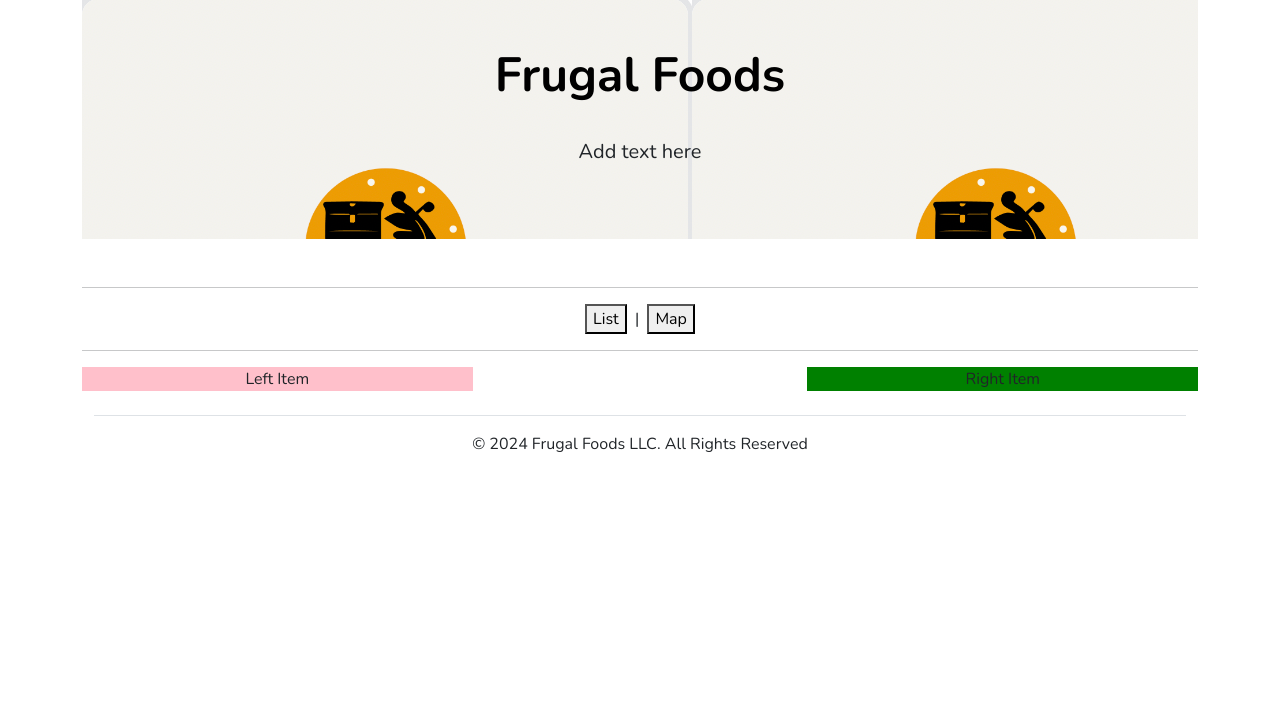
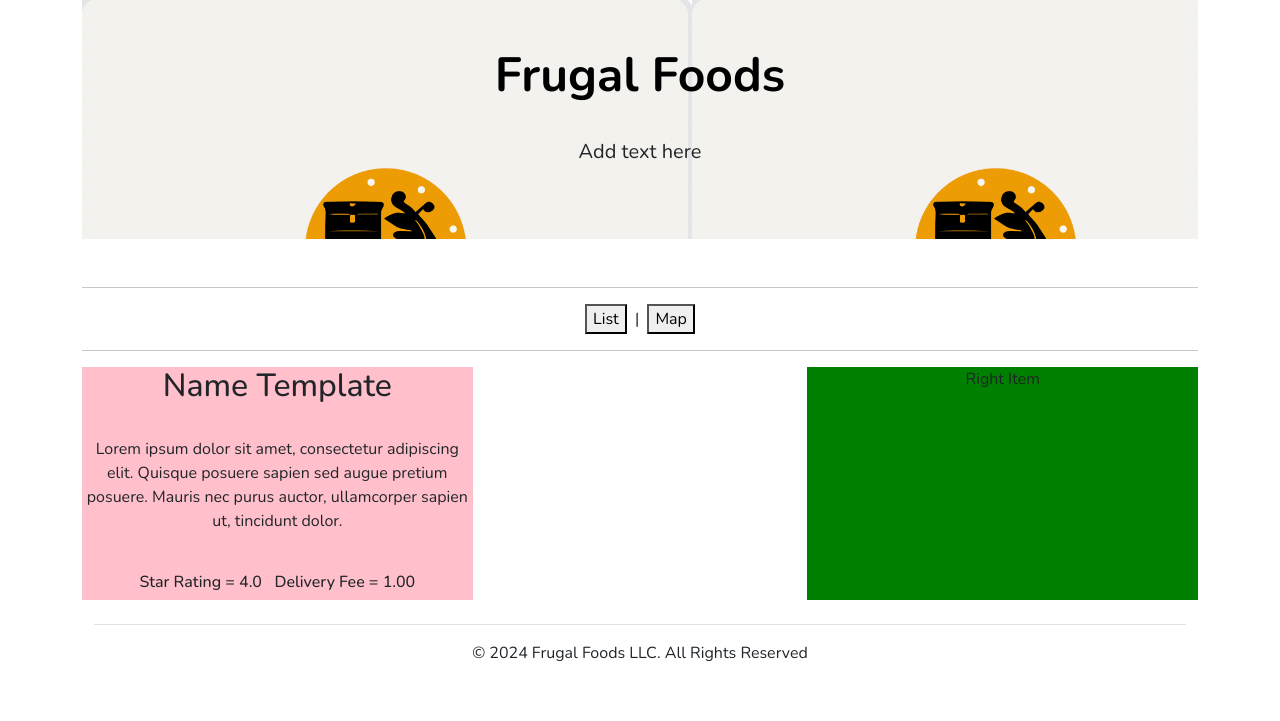
Before and after one commit to STEAM-Center-NYC/10038-Aggregating-Delivery-Service-Prices-To-Determine-The-Best-Deal, a Flask app: page /home in a window 1280 px wide. Shown: the part 162-883 px from the top of the page. Before the commit the page ends 614 px from the top, so only its background shows below. Run offline with Flask 3, Linux system fonts and the light colour scheme.

Commit message:
Updated JS

```diff
--- a/static/styles.css
+++ b/static/styles.css
@@ -21,7 +21,11 @@ body{
 
 /* Index Page */
 #contents_list {
-    display: block;
+    display: flex;
+}
+
+#contents_map{
+    display: none;
 }
 
 .con {
--- a/static/support.js
+++ b/static/support.js
@@ -25,7 +25,7 @@ var map = document.getElementById('contents_mapB');
 
 //button function//
 list.addEventListener("click", function() {
-  document.getElementById("contents_list").style.display = "block";
+  document.getElementById("contents_list").style.display = "flex";
   document.getElementById('contents_map').style.display = 'none';
 });
 
--- a/templates/index.jinja
+++ b/templates/index.jinja
@@ -18,9 +18,18 @@
         <button id="contents_mapB">Map</button>
     </div>
     <hr>
-    <div class="con">
-            <div class="left-item" class="list-center">Left Item</div>
-            <div class="right-item" class="list-center">Right Item</div>
+    <div class="con" id="contents_list">
+        <div class="left-item list-center">
+            <h2>Name Template</h2>
+            <br>
+            <p>Lorem ipsum dolor sit amet, consectetur adipiscing elit. Quisque posuere sapien sed augue pretium posuere. Mauris nec purus auctor, ullamcorper sapien ut, tincidunt dolor. </p>
+            <br>
+            <h6>Star Rating = 4.0&nbsp;&nbsp; Delivery Fee = 1.00</h6>
+        </div>
+            <div class="right-item list-center">Right Item</div>
+    </div>
+    <div id="contents_map">
+        alksdjf;alskdjf
     </div>
 
 
```
